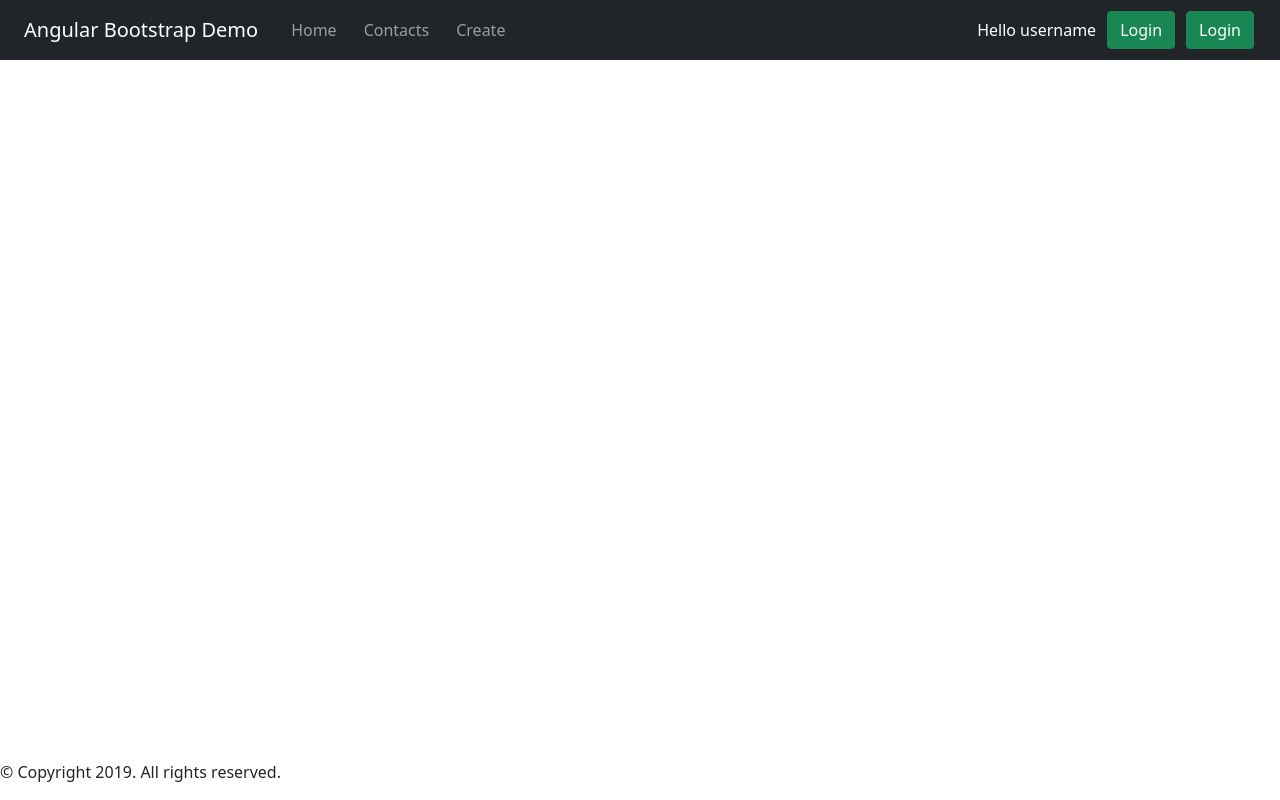
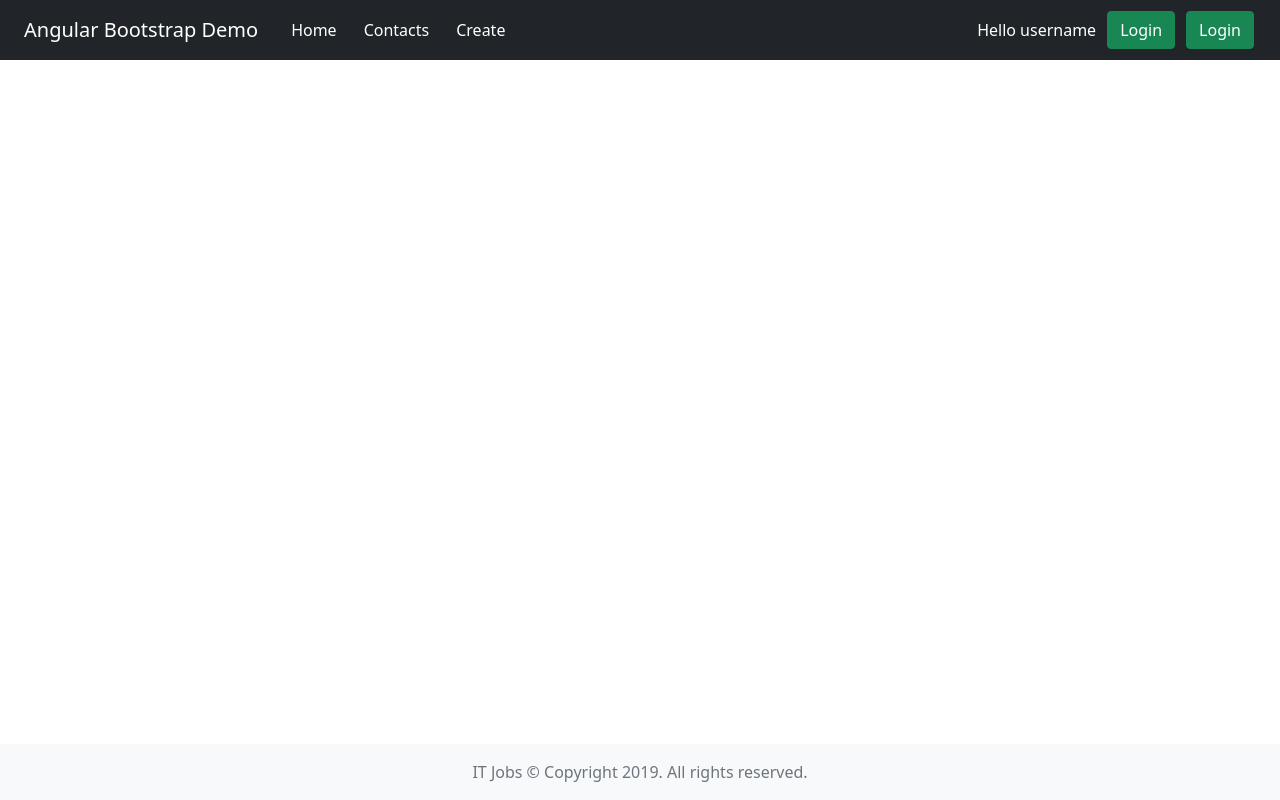
Before and after one commit to b-grochal/angular-it-jobs, an Angular app: page / in a window 1280 px wide. Built offline with nearby package versions, Linux system fonts and the light colour scheme.

Commit message:
Improve footer and header once again.

```diff
--- a/src/app/components/layout/footer/footer.component.html
+++ b/src/app/components/layout/footer/footer.component.html
@@ -1,3 +1,7 @@
-<footer class="mt-auto">
-  <p class="text-xs-center">© Copyright 2019. All rights reserved.</p>
+<footer class="mt-auto bg-light py-3">
+  <div class="container d-flex justify-content-center">
+    <span class="text-muted">
+      IT Jobs © Copyright 2019. All rights reserved.</span
+    >
+  </div>
 </footer>
--- a/src/app/components/layout/header/header.component.html
+++ b/src/app/components/layout/header/header.component.html
@@ -18,13 +18,13 @@
     >
       <ul class="navbar-nav">
         <li class="nav-item">
-          <a class="nav-link" routerLink="/home">Home</a>
+          <a class="nav-link text-white" routerLink="/home">Home</a>
         </li>
         <li class="nav-item">
-          <a class="nav-link" routerLink="/contact-list">Contacts</a>
+          <a class="nav-link text-white" routerLink="/contact-list">Contacts</a>
         </li>
         <li class="nav-item">
-          <a class="nav-link" routerLink="/contact-create">Create</a>
+          <a class="nav-link text-white" routerLink="/contact-create">Create</a>
         </li>
       </ul>
       <ul class="navbar-nav">
```
